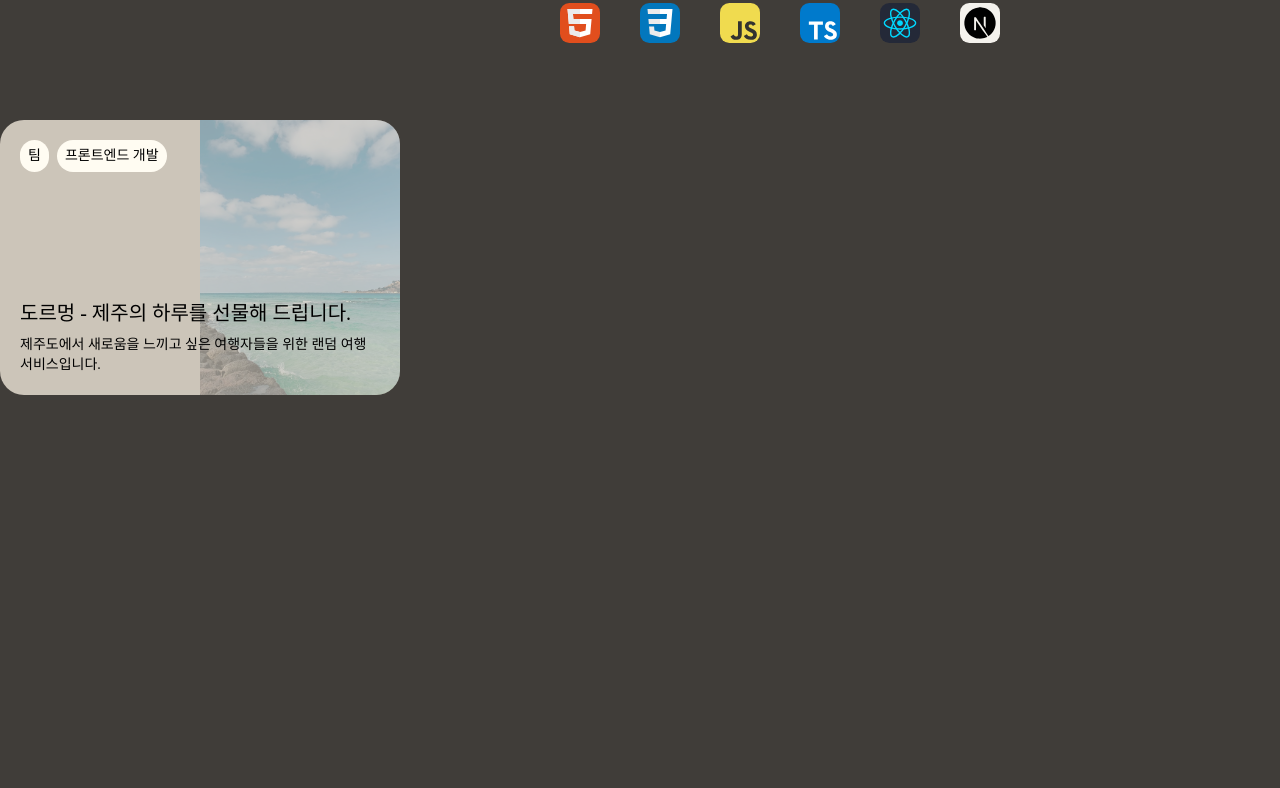
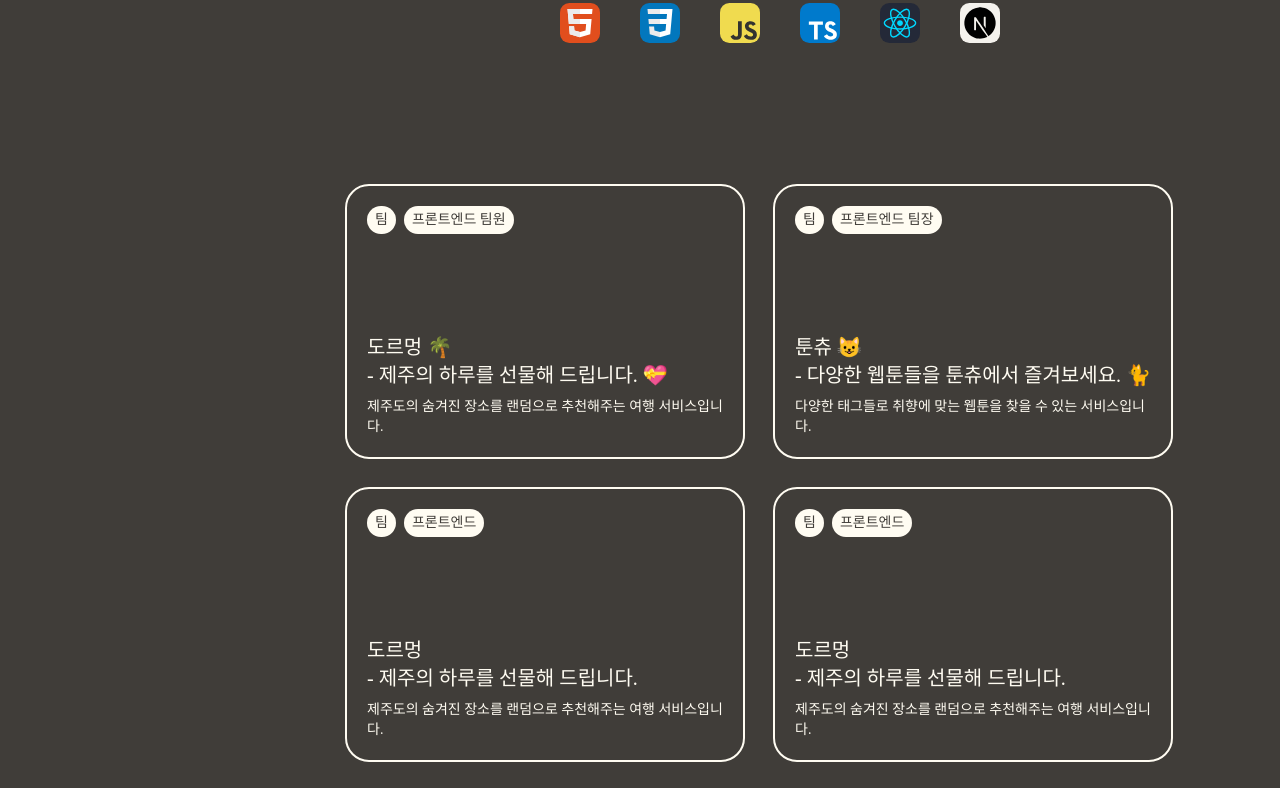
Before and after one commit to xuuwon/yuwon-portfolio, a React (Vite) app: page / in a window 1280 px wide. Shown: the part 1480-2268 px from the top of the page. Built offline with nearby package versions, Linux system fonts and the light colour scheme; a web font is replaced by a local one.

Commit message:
feat: 프로젝트 카드 렌더링 추가

```diff
--- a/src/components/ProjectCard.tsx
+++ b/src/components/ProjectCard.tsx
@@ -1,24 +1,17 @@
 import ProjectCardProps from "./type/type";
 
-const ProjectCard = ({ link, team, type, title, intro }: ProjectCardProps) => {
+const ProjectCard = ({ team, type, title, intro }: ProjectCardProps) => {
   return (
-    <section className="relative w-[400px] h-[275px] rounded-3xl overflow-hidden bg-card">
-      {/* 이미지 (오른쪽 절반에 배경처럼) */}
-      <img
-        src={link}
-        alt="제주 이미지"
-        className="absolute top-0 right-0 z-0 object-cover w-1/2 h-full opacity-30"
-      />
-
-      <section className="relative z-10 flex flex-col justify-between h-full p-5">
-        <div className="flex gap-2 text-sm">
-          <span className="px-2 py-1.5 bg-content rounded-2xl">{team}</span>
-          <span className="px-2 py-1.5 bg-content rounded-2xl">{type}</span>
+    <section className="relative w-[400px] h-[275px] rounded-3xl overflow-hidden bg-background border-2 border-content">
+      <section className="relative z-10 flex flex-col justify-between h-full p-5 ">
+        <div className="flex gap-2 text-sm text-background">
+          <span className="px-2 py-1 bg-content rounded-2xl">{team}</span>
+          <span className="px-2 py-1 bg-content rounded-2xl">{type}</span>
         </div>
 
-        <div>
-          <p className="text-xl">{title}</p>
-          <p className="mt-2 text-sm">{intro}</p>
+        <div className="text-content">
+          <p className="text-xl whitespace-pre-line">{title}</p>
+          <p className="mt-2 text-sm whitespace-pre-line">{intro}</p>
         </div>
       </section>
     </section>
--- a/src/components/Projects.tsx
+++ b/src/components/Projects.tsx
@@ -1,18 +1,34 @@
+import { projectData } from "./data/projectData";
 import ProjectCard from "./ProjectCard";
+import { motion } from "framer-motion";
 
 const Projects = () => {
   return (
-    <div>
-      <ProjectCard
-        link="/public/jeju.jpg"
-        team="팀"
-        type="프론트엔드 개발"
-        title="도르멍
-- 제주의 하루를 선물해 드립니다."
-        intro="제주도에서 새로움을 느끼고 싶은
-여행자들을 위한 랜덤 여행 서비스입니다."
-      />
-    </div>
+    <motion.div
+      initial={{ opacity: 0, y: 50 }}
+      whileInView={{ opacity: 1, y: 0 }}
+      viewport={{ once: false, amount: 0.2 }}
+      transition={{
+        ease: "easeInOut",
+        duration: 2,
+        delay: 0.1,
+      }}
+    >
+      <section className="w-[1150px] mx-auto flex justify-end py-16 overflow-y-scroll h-screen scrollbar-hide">
+        <section className="w-[870px] text-lg text-background flex flex-wrap gap-7">
+          {projectData.map((project) => {
+            return (
+              <ProjectCard
+                team={project.team}
+                type={project.type}
+                title={project.title}
+                intro={project.intro}
+              />
+            );
+          })}
+        </section>
+      </section>
+    </motion.div>
   );
 };
 
```
